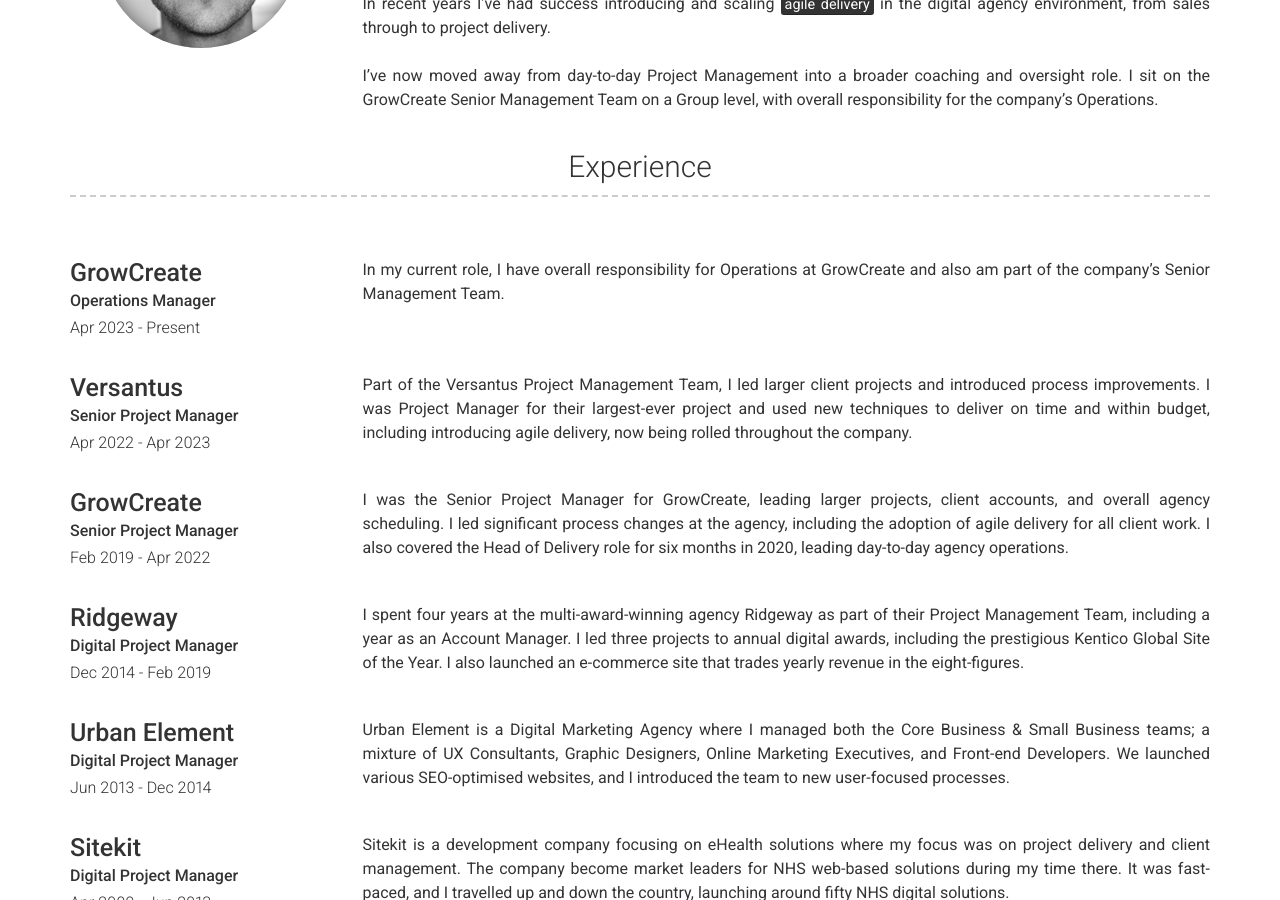
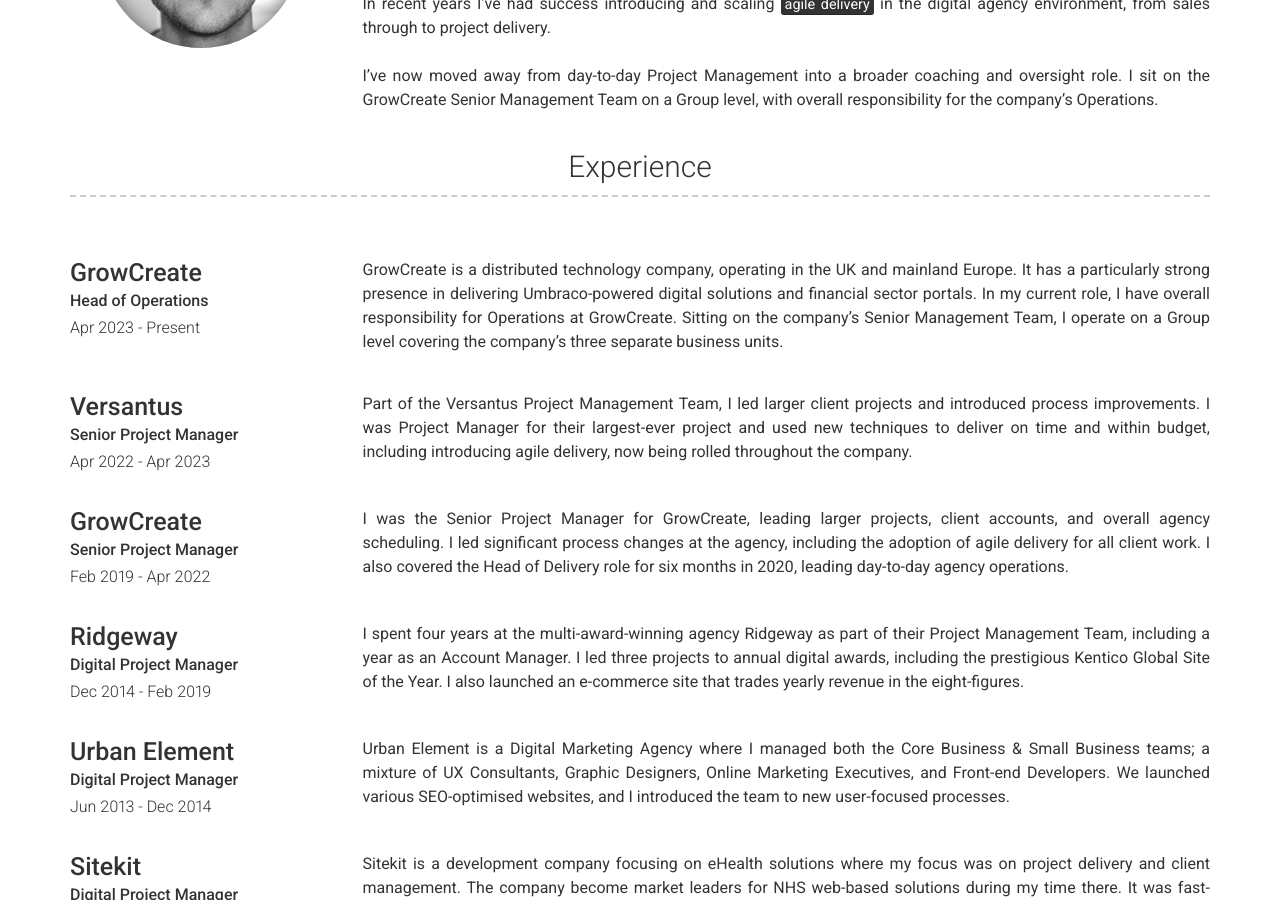
Before and after one commit to csgdavidson/Charlie-Davidson2, a Jekyll site: the page built from index.md, in a window 1280 px wide and 900 px high, scrolled down 431 px. Built offline with Jekyll 4.4.1, drawn with Linux system fonts in a browser that asks for light colours; nearby versions of some CDN libraries.

Commit message:
Update experience.yml

```diff
--- a/_data/experience.yml
+++ b/_data/experience.yml
@@ -1,10 +1,10 @@
 # Experience template
 - layout: left
 - company: GrowCreate
-  job_title: Operations Manager
+  job_title: Head of Operations
   dates: Apr 2023 - Present
   description:
-    In my current role, I have overall responsibility for Operations at GrowCreate and also am part of the company's Senior Management Team.
+    GrowCreate is a distributed technology company, operating in the UK and mainland Europe. It has a particularly strong presence in delivering Umbraco-powered digital solutions and financial sector portals. In my current role, I have overall responsibility for Operations at GrowCreate. Sitting on the company's Senior Management Team, I operate on a Group level covering the company's three separate business units.
 - company: Versantus
   job_title: Senior Project Manager
   dates: Apr 2022 - Apr 2023
```
